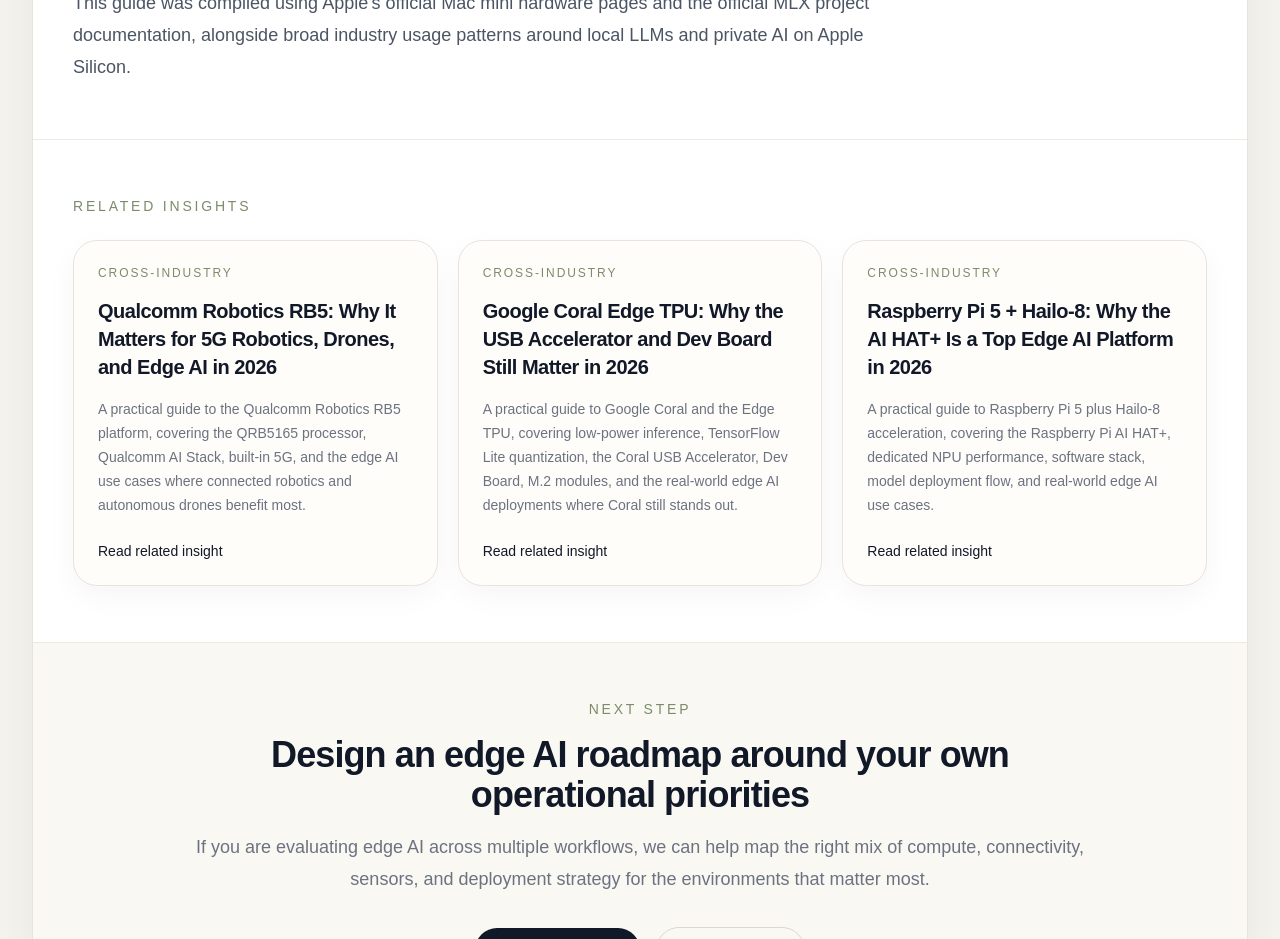
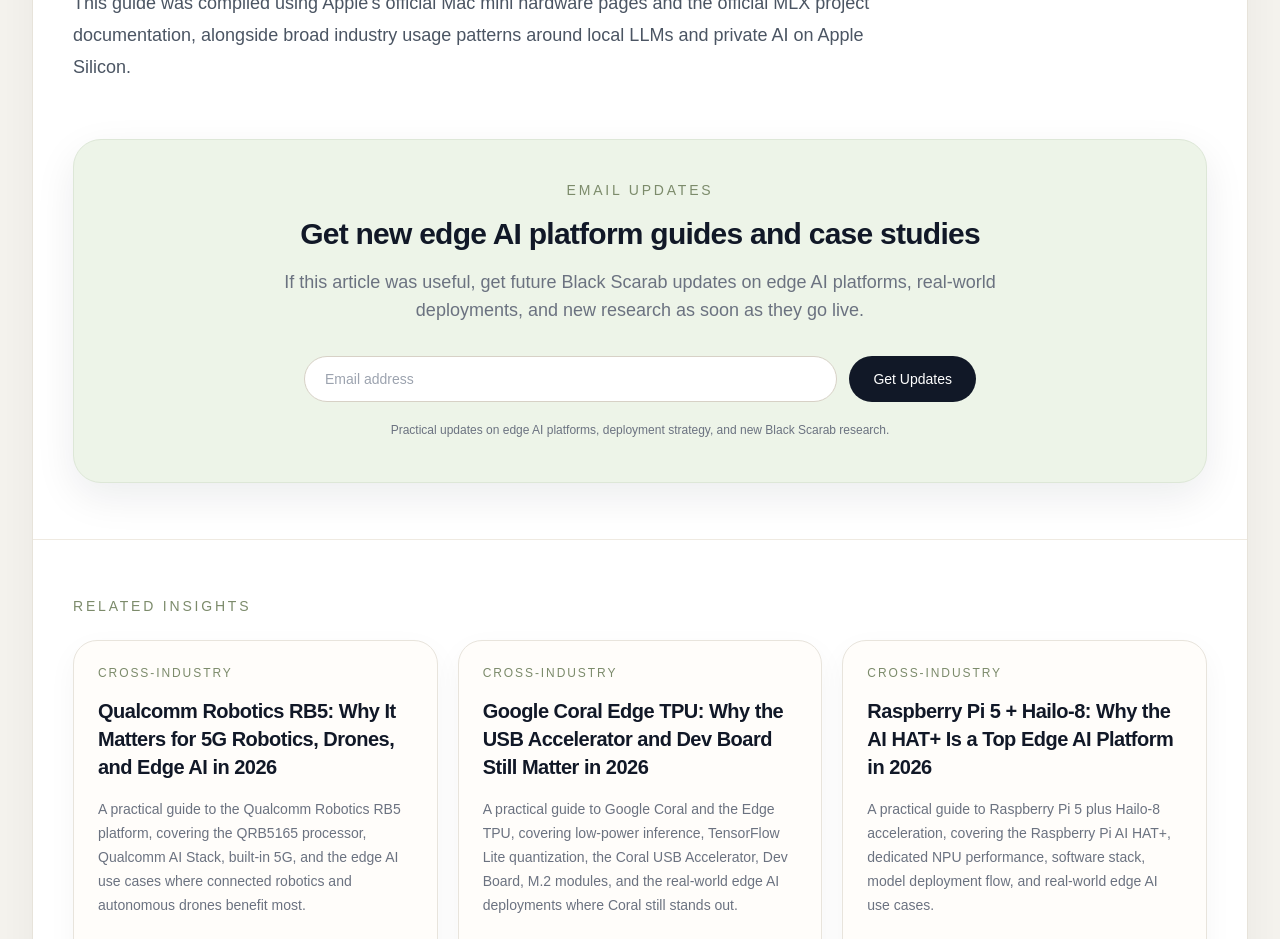
Before and after one commit to rgarci4444123/black-scarab-site, a Next.js app: page /insights/apple-mac-mini-local-llm-guide in a window 1280 px wide. Shown: the part 3100-4039 px from the top of the page. Built offline with nearby package versions, Linux system fonts and the light colour scheme.

Commit message:
Add lightweight email capture flow

```diff
--- a/app/insights/[slug]/page.tsx
+++ b/app/insights/[slug]/page.tsx
@@ -2,6 +2,7 @@
 import Image from "next/image";
 import Link from "next/link";
 import { notFound } from "next/navigation";
+import EmailSignupCard from "@/components/email-signup-card";
 import SiteHeader from "@/components/site-header";
 import { caseStudies, getCaseStudyBySlug } from "@/lib/case-studies";
 
@@ -378,6 +379,16 @@
             </div>
           </section>
 
+          <section className="px-6 pb-14 md:px-10">
+            <div className="mx-auto max-w-6xl">
+              <EmailSignupCard
+                source={`insight:${article.slug}`}
+                title="Get new edge AI platform guides and case studies"
+                description="If this article was useful, get future Black Scarab updates on edge AI platforms, real-world deployments, and new research as soon as they go live."
+              />
+            </div>
+          </section>
+
           {relatedArticles.length > 0 ? (
             <section className="border-t border-[#efeae1] px-6 py-14 md:px-10">
               <div className="mx-auto max-w-6xl">
--- a/app/insights/page.tsx
+++ b/app/insights/page.tsx
@@ -1,4 +1,5 @@
 import Link from "next/link";
+import EmailSignupCard from "@/components/email-signup-card";
 import SiteHeader from "@/components/site-header";
 import { insights } from "../insights-data";
 
@@ -77,6 +78,16 @@
           </div>
         </section>
 
+        <section className="border-t border-[#efeae1] px-6 py-14 md:px-10">
+          <div className="mx-auto max-w-5xl">
+            <EmailSignupCard
+              source="insights-index"
+              title="Get new Black Scarab edge AI updates"
+              description="Subscribe for new platform guides, deployment insights, and real-world case studies as soon as they are published."
+            />
+          </div>
+        </section>
+
         <footer className="border-t border-[#efeae1] px-6 py-6 text-center text-sm text-[#6b7280] md:px-10">
           <div className="flex flex-wrap items-center justify-center gap-3">
             <span>© 2026 Black Scarab. AI infrastructure for modern industry.</span>
--- /dev/null
+++ b/app/subscribe/thanks/page.tsx
@@ -0,0 +1,58 @@
+import type { Metadata } from "next";
+import Link from "next/link";
+import SiteHeader from "@/components/site-header";
+
+export const metadata: Metadata = {
+  title: "Thanks for subscribing",
+  description: "You are on the list for future Black Scarab edge AI updates.",
+  robots: {
+    index: false,
+    follow: false,
+  },
+};
+
+export default function SubscribeThanksPage() {
+  return (
+    <main className="min-h-screen bg-[#f6f4ef] px-4 py-4 text-[#111827] sm:px-6 lg:px-8">
+      <div className="mx-auto max-w-7xl overflow-hidden rounded-[32px] border border-[#e7e3da] bg-white shadow-[0_20px_60px_rgba(15,23,42,0.06)]">
+        <SiteHeader
+          homeHref="/"
+          navLinks={[
+            { label: "Products", href: "/catalog", isPage: true },
+            { label: "Models", href: "/models", isPage: true },
+            { label: "Insights", href: "/insights", isPage: true },
+            { label: "About", href: "/about", isPage: true },
+          ]}
+          ctaLabel="Get Started"
+          ctaHref="/intake"
+        />
+
+        <section className="px-6 py-18 text-center md:px-10 md:py-24">
+          <p className="text-sm font-medium uppercase tracking-[0.2em] text-[#7c8b6b]">
+            Subscribed
+          </p>
+          <h1 className="mx-auto mt-4 max-w-3xl text-4xl font-semibold tracking-tight md:text-5xl">
+            You&apos;re on the list
+          </h1>
+          <p className="mx-auto mt-5 max-w-2xl text-lg leading-8 text-[#6b7280]">
+            You&apos;ll get new Black Scarab updates on edge AI platforms, case studies, and deployment insights as new articles go live.
+          </p>
+          <div className="mt-8 flex flex-wrap items-center justify-center gap-4">
+            <Link
+              href="/insights"
+              className="rounded-full bg-[#111827] px-6 py-3 text-sm font-medium text-white transition hover:bg-[#1f2937]"
+            >
+              Read the latest insights
+            </Link>
+            <Link
+              href="/"
+              className="rounded-full border border-[#ddd7cc] px-6 py-3 text-sm font-medium text-[#111827] transition hover:bg-[#f8f8f8]"
+            >
+              Back to home
+            </Link>
+          </div>
+        </section>
+      </div>
+    </main>
+  );
+}
--- /dev/null
+++ b/components/email-signup-card.tsx
@@ -0,0 +1,79 @@
+type EmailSignupCardProps = {
+  source: string;
+  title?: string;
+  description?: string;
+  compact?: boolean;
+};
+
+const baseUrl = "https://www.blackscarab.ai";
+const defaultAction = "https://formsubmit.co/info@blackscarab.ai";
+
+export default function EmailSignupCard({
+  source,
+  title = "Get new edge AI guides in your inbox",
+  description = "Get Black Scarab updates on edge AI platforms, case studies, and deployment insights as new articles go live.",
+  compact = false,
+}: EmailSignupCardProps) {
+  const formAction = process.env.NEWSLETTER_FORM_ACTION ?? defaultAction;
+  const thankYouUrl = `${baseUrl}/subscribe/thanks?source=${encodeURIComponent(source)}`;
+  const subject = `Black Scarab email signup (${source})`;
+
+  return (
+    <section
+      className={
+        compact
+          ? "rounded-[24px] border border-[#e8e4dc] bg-[#faf8f3] p-6 shadow-[0_10px_30px_rgba(15,23,42,0.04)]"
+          : "rounded-[28px] border border-[#dde7d7] bg-[#edf4e8] p-8 shadow-[0_14px_40px_rgba(15,23,42,0.08)] md:p-10"
+      }
+    >
+      <div className={compact ? "max-w-2xl" : "mx-auto max-w-3xl text-center"}>
+        <p className="text-sm font-medium uppercase tracking-[0.2em] text-[#7c8b6b]">
+          Email Updates
+        </p>
+        <h2 className="mt-4 text-2xl font-semibold tracking-tight md:text-3xl">
+          {title}
+        </h2>
+        <p className="mt-4 text-base leading-7 text-[#6b7280] md:text-lg">
+          {description}
+        </p>
+      </div>
+
+      <form
+        action={formAction}
+        method="POST"
+        className={compact ? "mt-6 flex flex-col gap-3 sm:flex-row" : "mx-auto mt-8 flex max-w-2xl flex-col gap-3 sm:flex-row"}
+      >
+        <input type="hidden" name="_subject" value={subject} />
+        <input type="hidden" name="_captcha" value="false" />
+        <input type="hidden" name="_template" value="table" />
+        <input type="hidden" name="_next" value={thankYouUrl} />
+        <input type="hidden" name="source" value={source} />
+        <input
+          type="text"
+          name="_honey"
+          tabIndex={-1}
+          autoComplete="off"
+          className="hidden"
+        />
+        <input
+          type="email"
+          name="email"
+          required
+          autoComplete="email"
+          placeholder="Email address"
+          className="min-w-0 flex-1 rounded-full border border-[#d7d1c6] bg-white px-5 py-3 text-sm text-[#111827] outline-none transition placeholder:text-[#9ca3af] focus:border-[#7c8b6b]"
+        />
+        <button
+          type="submit"
+          className="rounded-full bg-[#111827] px-6 py-3 text-sm font-medium text-white transition hover:bg-[#1f2937]"
+        >
+          Get Updates
+        </button>
+      </form>
+
+      <p className={compact ? "mt-3 text-xs leading-6 text-[#6b7280]" : "mt-4 text-center text-xs leading-6 text-[#6b7280]"}>
+        Practical updates on edge AI platforms, deployment strategy, and new Black Scarab research.
+      </p>
+    </section>
+  );
+}
```
